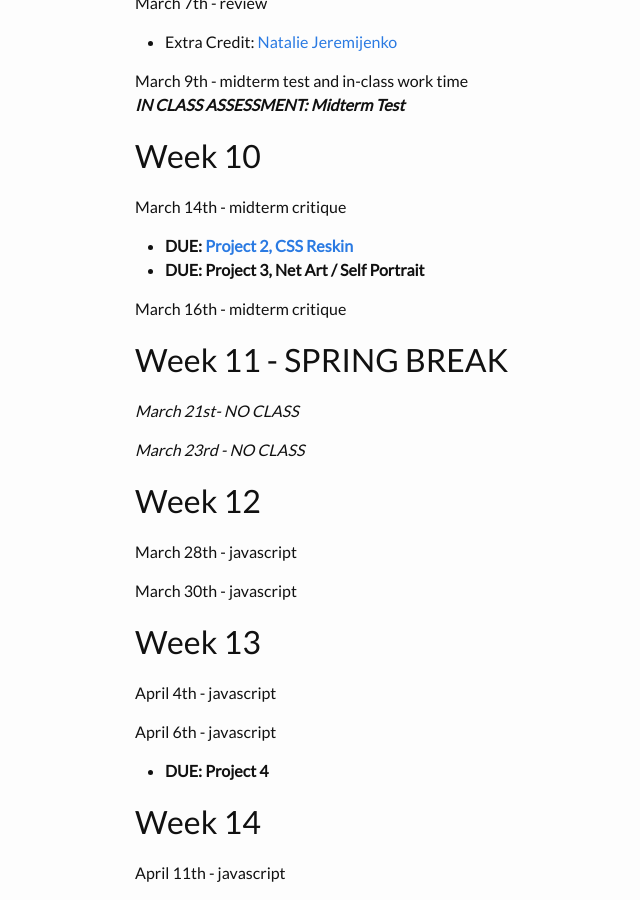
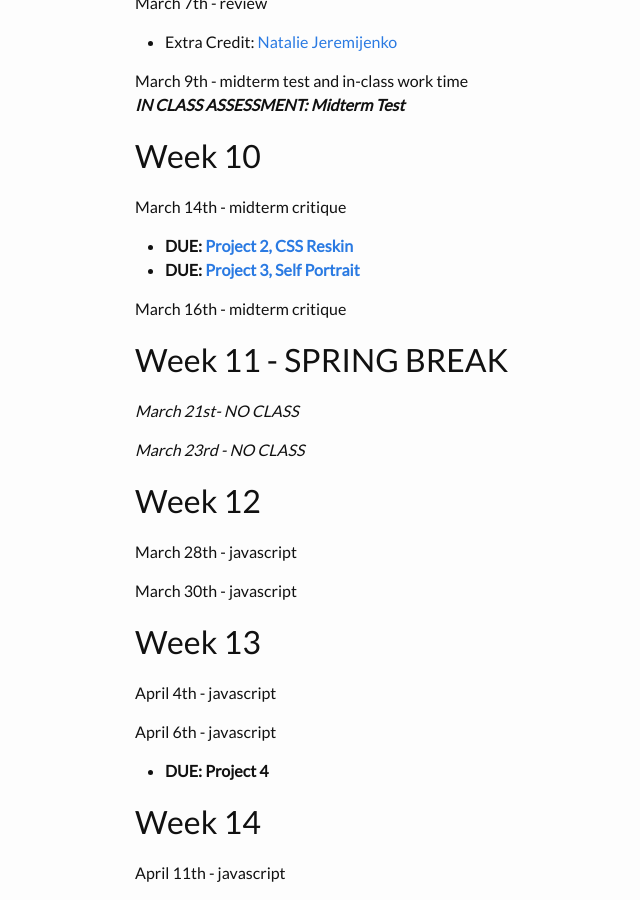
Before and after one commit to coloringchaos/web-spring-16, a Jekyll site: the page built from timeline.md, in a window 1280 px wide and 900 px high, scrolled down 1922 px. Shown: the whole window, without its empty margins (135-775 px from the left). Built offline with Jekyll 4.4.1, drawn with Linux system fonts in a browser that asks for light colours.

Commit message:
updating timeline

```diff
--- a/timeline.md
+++ b/timeline.md
@@ -85,7 +85,7 @@ March 9th - midterm test and in-class work time <br>
 March 14th - midterm critique
 
 + **DUE: [Project 2, CSS Reskin](/web-spring-16/project-2)**
-+ **DUE: Project 3, Net Art / Self Portrait**
++ **DUE: [Project 3, Self Portrait](/web-spring-16/project-3)**
 
 March 16th - midterm critique
 
```
